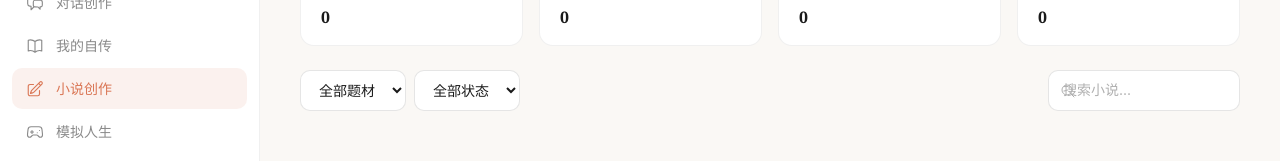
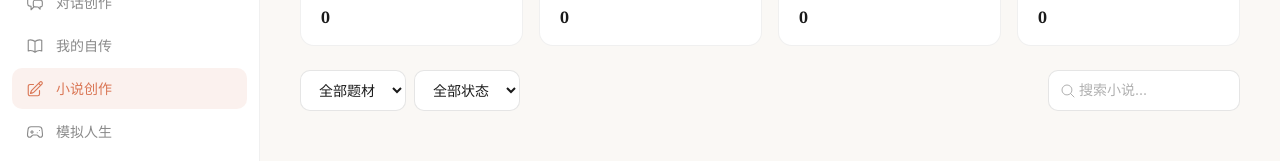
Before and after one commit to youlinself/YourStory2, a React (Vite) app: page /novel in a window 1280 px wide. Shown: the part 141-302 px from the top of the page. Built offline with nearby package versions, Linux system fonts and the light colour scheme.

Commit message:
搜索框UI fix

```diff
--- a/src/pages/Novel/index.tsx
+++ b/src/pages/Novel/index.tsx
@@ -198,6 +198,7 @@ const NovelListPage: React.FC = () => {
             </svg>
             <input
               className="input pl-10 text-xs py-1.5"
+              style={{paddingLeft: '30px'}}
               placeholder="搜索小说..."
               value={searchValue}
               onChange={(e) => setSearchValue(e.target.value)}
```
